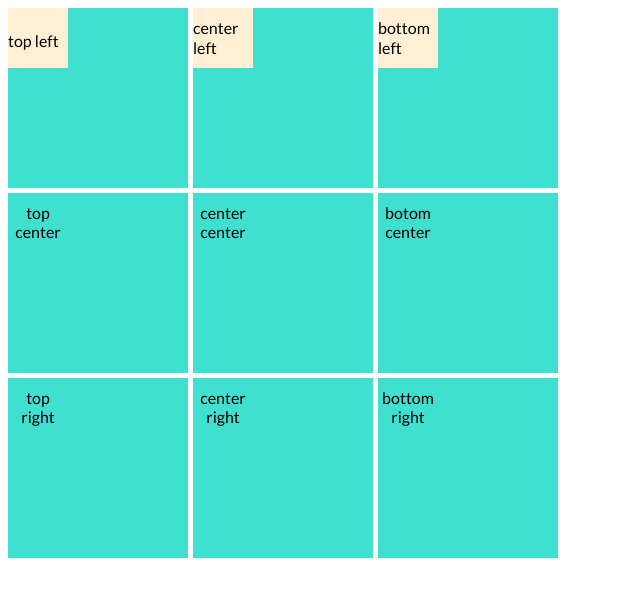
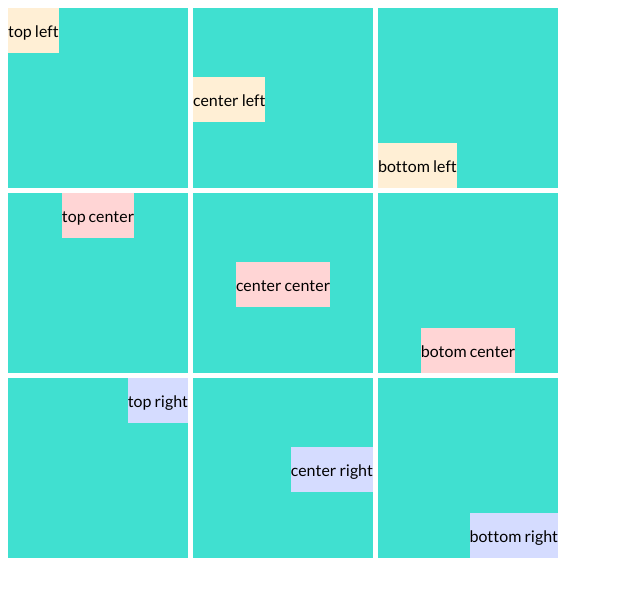
Before and after one commit to MrJark/grid-layout-course-1.0, a plain HTML site: page line-height.html in a window 1280 px wide. Shown: the whole page, without its empty margins (0-640 px from the left). Drawn offline with Linux system fonts and the light colour scheme.

Commit message:
've solved the error, i had code that doesn't work, the containers 1,2 and 3 were wrong

```diff
--- a/styles/line-height.css
+++ b/styles/line-height.css
@@ -1,9 +1,6 @@
 @import url('https://fonts.googleapis.com/css2?family=Lato&display=swap');
 
-:root{
-  --size-height:20px;
-  --size-box:180px;
-}
+
 .wrapper {
   display: grid;
   grid-template-columns: repeat(3, 1fr);
@@ -11,19 +8,28 @@
   font-family: 'Lato', sans-serif;
   width: 550px;
 }
-.container1,
+
+/* Con esto, el código no me funcionaba */
+/* .container1,
 .container2,
 .container3 {
   background: turquoise;
   width: var(--size-box);
   height: var(--size-box);
-}
-.element {
+} */
+element {
   width: 60px;
   height: 60px;
   text-align: center;
   padding-top: 10px;
   box-sizing: border-box;
+}
+.container1 {
+  background: turquoise;
+  width: 180px;
+  height: 180px;
+  text-align: left;
+  line-height: 180px;
 }
 .element1 {
     background: papayawhip;
@@ -36,13 +42,69 @@
     background: papayawhip;
     display: inline-block;
     text-align: left;
-    line-height: 20px;
+    line-height: 45px;
     vertical-align: middle;
 }
 .element3 {
     background: papayawhip;
     display: inline-block;
     text-align: left;
-    line-height: 20px;
+    line-height: 45px;
     vertical-align: bottom;
 }
+.container2 {
+  background: turquoise;
+  width: 180px;
+  height: 180px;
+  text-align: center;
+  line-height: 180px;
+}
+.element4 {
+  background: rgb(255, 213, 213);
+  display: inline-block;
+  text-align: left;
+  line-height: 45px;
+  vertical-align: top;
+}
+.element5 {
+  background: rgb(255, 213, 213);
+  display: inline-block;
+  text-align: left;
+  line-height: 45px;
+  vertical-align: middle;
+}
+.element6 {
+  background: rgb(255, 213, 213);
+  display: inline-block;
+  text-align: left;
+  line-height: 45px;
+  vertical-align: bottom;
+}
+.container3 {
+  background: turquoise;
+  width: 180px;
+  height: 180px;
+  text-align: right;
+  line-height: 180px;
+}
+.element7 {
+  background: rgb(213, 220, 255);
+  display: inline-block;
+  text-align: left;
+  line-height: 45px;
+  vertical-align: top;
+}
+.element8 {
+  background: rgb(213, 220, 255);
+  display: inline-block;
+  text-align: left;
+  line-height: 45px;
+  vertical-align: middle;
+}
+.element9 {
+  background: rgb(213, 220, 255);
+  display: inline-block;
+  text-align: left;
+  line-height: 45px;
+  vertical-align: bottom;
+}
```
